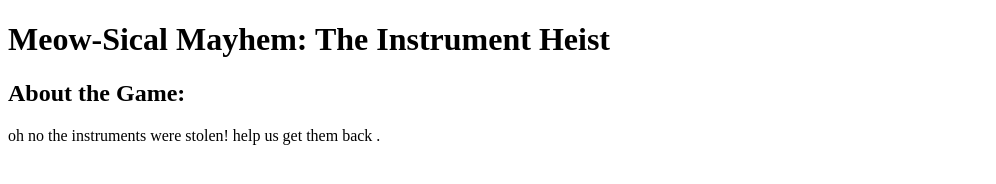
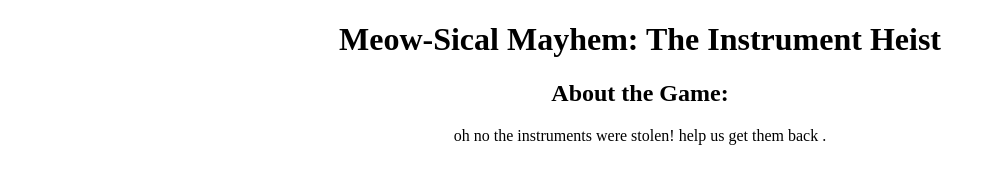
Before and after one commit to AvdeepKaur/bostonhacks, a website: page mygame/www/index.html in a window 1280 px wide. Shown: the whole page, without its empty margins (0-996 px from the left). Drawn offline with Linux system fonts and the light colour scheme; files whose address does not match are found by name.

Commit message:
Centered the website

```diff
--- a/mygame/www/index.html
+++ b/mygame/www/index.html
@@ -20,10 +20,12 @@
     </style>
 </head>
 
-<body>
-	<h1>
-		Meow-Sical Mayhem: The Instrument Heist
-	</h1>
+<body style="text-align: center;">
+    <div>
+        <h1>
+            Meow-Sical Mayhem: The Instrument Heist
+        </h1>
+    </div>
 <body class = "game">
 	<script src="main.js"></script>
 </body>
--- a/mygame/www/styles.css
+++ b/mygame/www/styles.css
@@ -5,10 +5,11 @@ body {
     margin: 0;
     padding: 40px; /* Add padding for the entire body */
     box-sizing: border-box; /* Include padding in the total width/height calculation */
+
 }
 
 /* Style for the header element */
-header {
+h1 {
     background-color: #333;
     color: #fff;
     text-align: center;
@@ -22,6 +23,7 @@ main {
     padding: 20px;
     background-color: #fff;
     box-shadow: 0 0 10px rgba(0, 0, 0, 0.1);
+    text-align: center;
 }
 
 .game {
```
